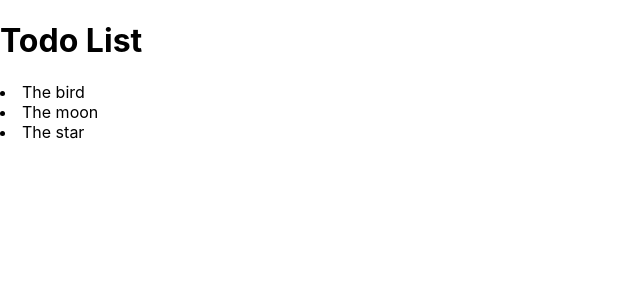
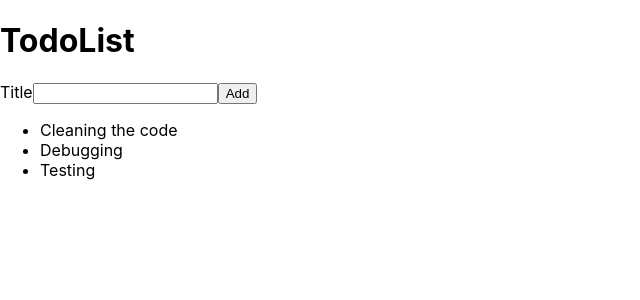
Before and after one commit to elizy88/reacttutorial, a React (Create React App) app: page / in a window 1280 px wide. Shown: the top 300 px of the page, without its empty margins (0-640 px from the left). Built offline with nearby package versions, Linux system fonts and the light colour scheme.

Commit message:
adding form and todo list

```diff
--- /dev/null
+++ b/src/AddTodoForm.js
@@ -0,0 +1,11 @@
+import React from "react";
+function AddTodoForm(){
+return(
+  <form>
+    <label htmlFor="todoTitle">Title</label>
+    <input id="todoTitle"></input>
+    <button type="Submit">Add</button>
+  </form>
+)
+}
+export default AddTodoForm
--- a/src/App.js
+++ b/src/App.js
@@ -1,21 +1,17 @@
+
 
 import './App.css';
+import  TodoList from './TodoList'
+import AddTodoForm from './AddTodoForm';
 
-let todoList=[
-  {id:1, title:'The bird'},
-  {id:2, title:'The moon'},
-  {id :3, title:'The star'}
-  ]
 function App() {
 return(
-    <div>
-    <h1>Todo List</h1>
-    {todoList.map((item)=>(
-      <li key={item.id}>{item.title}</li>
+  <div>
+  <h1>TodoList</h1>
 
-    ))}
-
-  </div>
+<AddTodoForm/>
+<TodoList/>
+</div>
   );
 }
 
--- /dev/null
+++ b/src/TodoList.js
@@ -0,0 +1,19 @@
+import react from "react";
+let todoList=[
+  {id:1,title:"Cleaning the code"},{id:2,title:"Debugging"},{id:3,title:"Testing"}
+]
+
+function TodoList(){
+return(
+  <div>
+
+  <ul>
+   {todoList.map(function(item){
+     return <li key={item.id}>{item.title}</li>
+   })
+}
+   </ul>
+</div>
+)
+}
+export default TodoList
```
